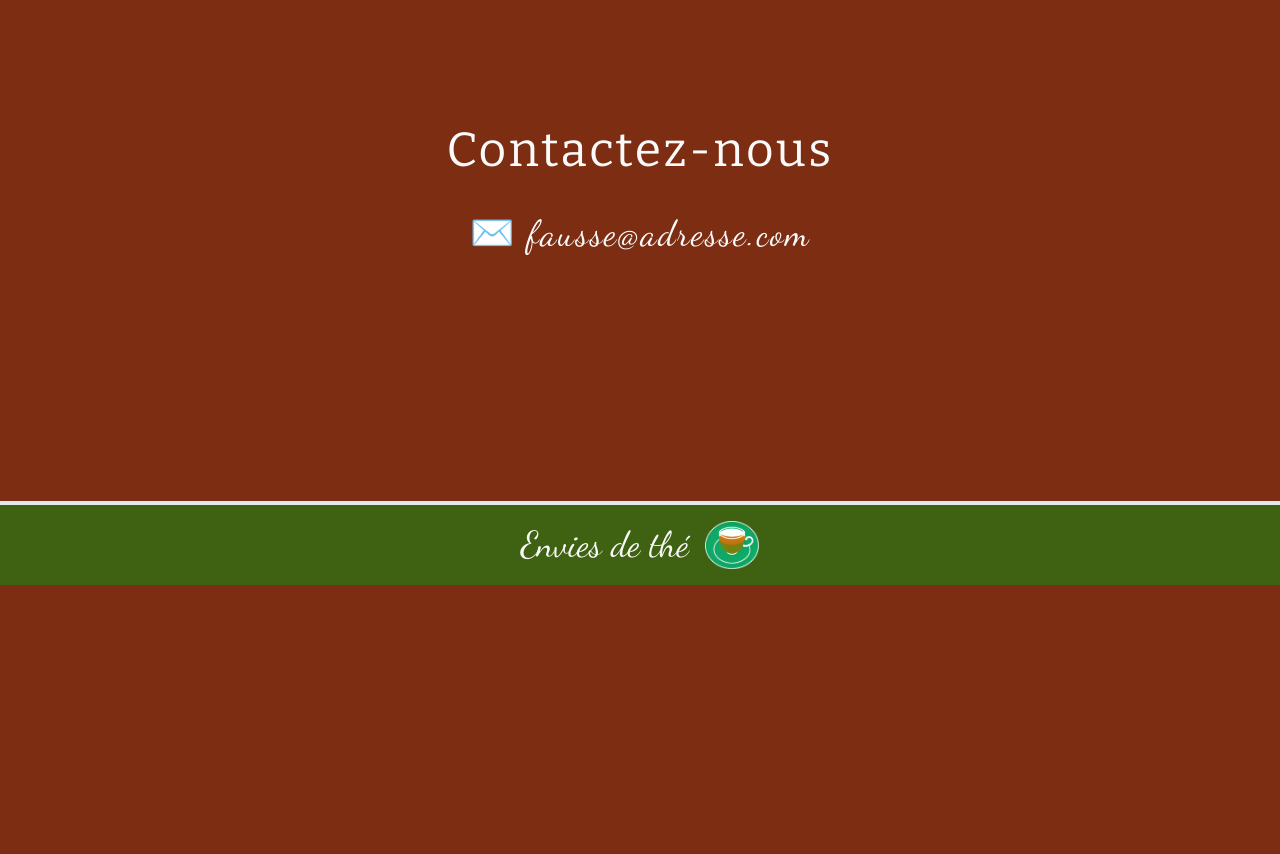
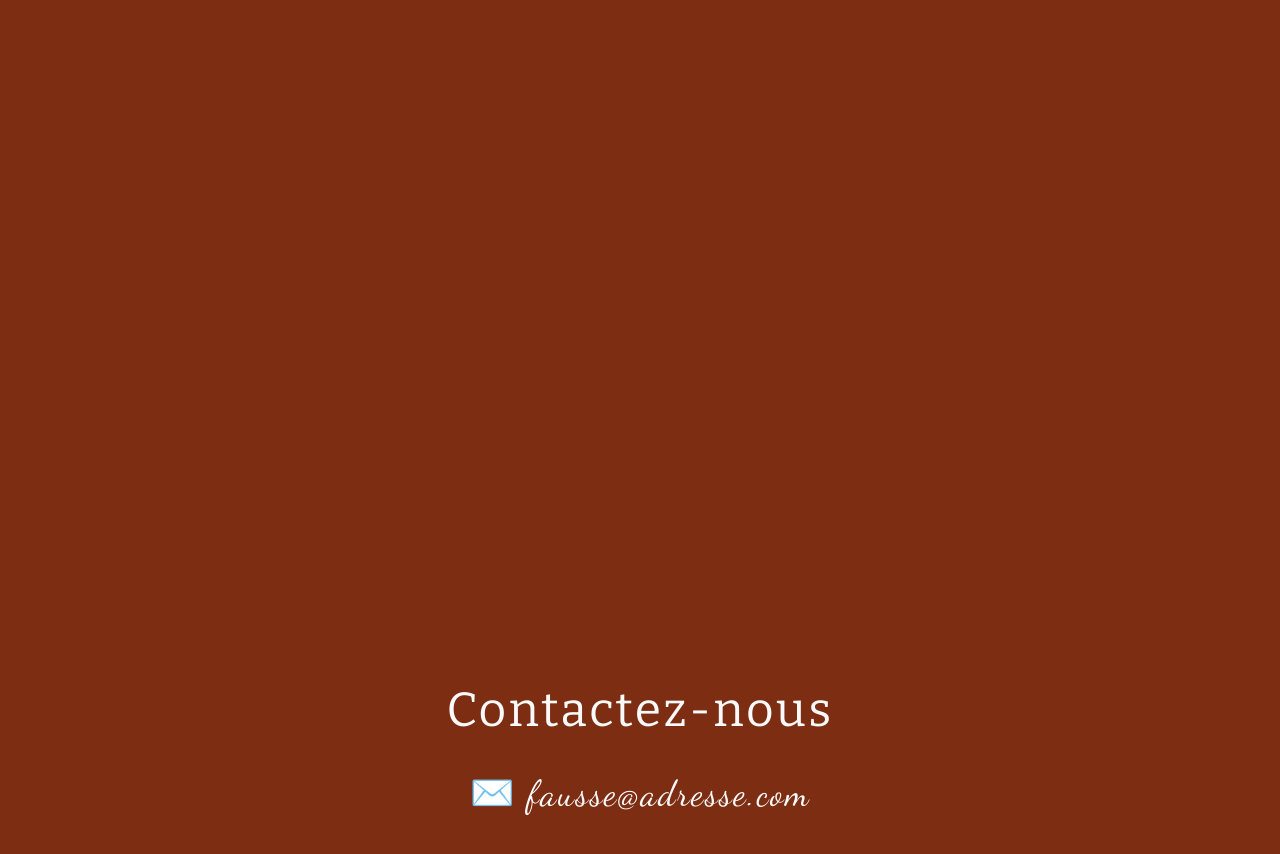
Before and after one commit to SouchetJulie/a5-spline, a React (Vite) app: page / in a window 1280 px wide. Shown: the part 3560-4414 px from the top of the page. Before the commit the page ends 4145 px from the top, so only its background shows below. Built offline with nearby package versions, Linux system fonts and the light colour scheme.

Commit message:
add more vertical padding

```diff
--- a/src/App.tsx
+++ b/src/App.tsx
@@ -34,7 +34,7 @@ export default function App() {
           une expérience de thé complète.
         </div>
       </Text>
-      <Text className="text-5xl mt-[70vh] text-center">Contactez-nous</Text>
+      <Text className="text-5xl mt-[140vh] text-center">Contactez-nous</Text>
       <div className="text mt-8 mb-[30vh] z-10"><a className="cursor-pointer" href="mailto:fausse@adresse.com">✉️
         fausse@adresse.com</a></div>
       <Navbar bottom/>
```
